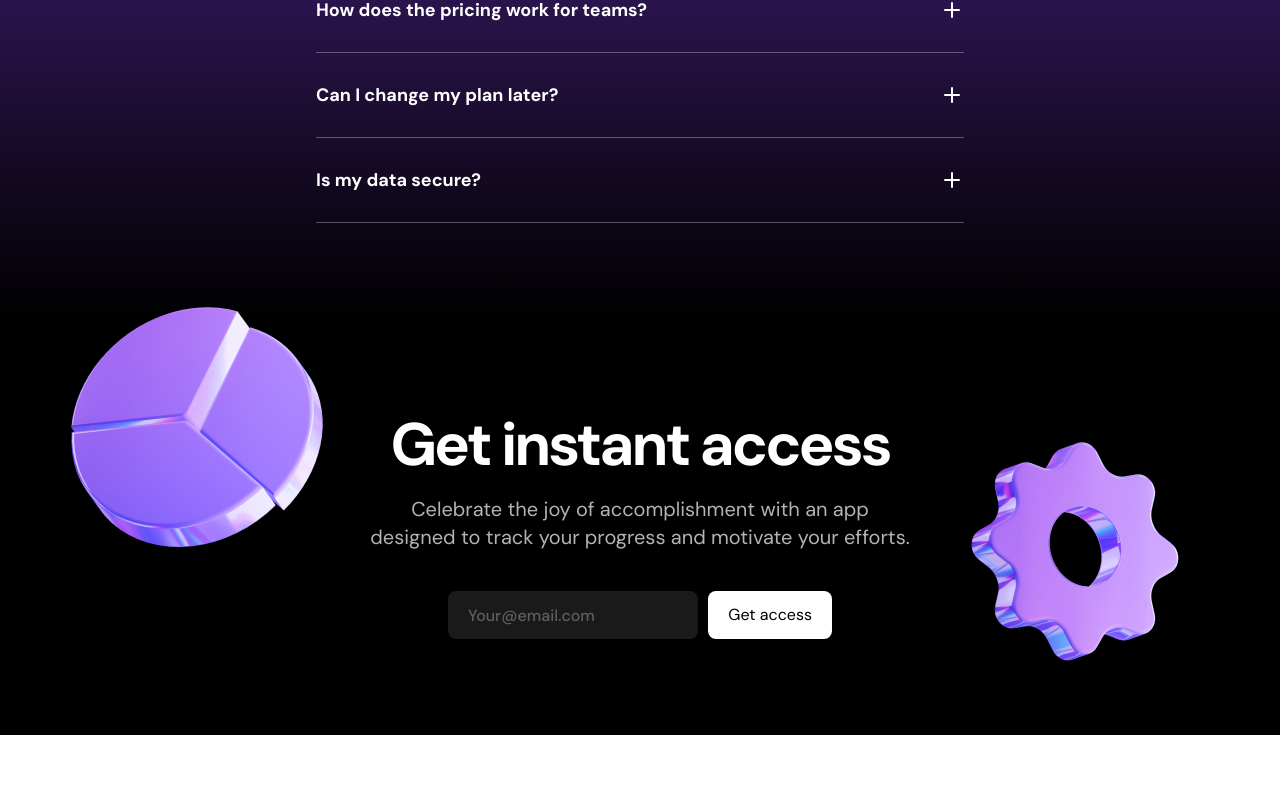
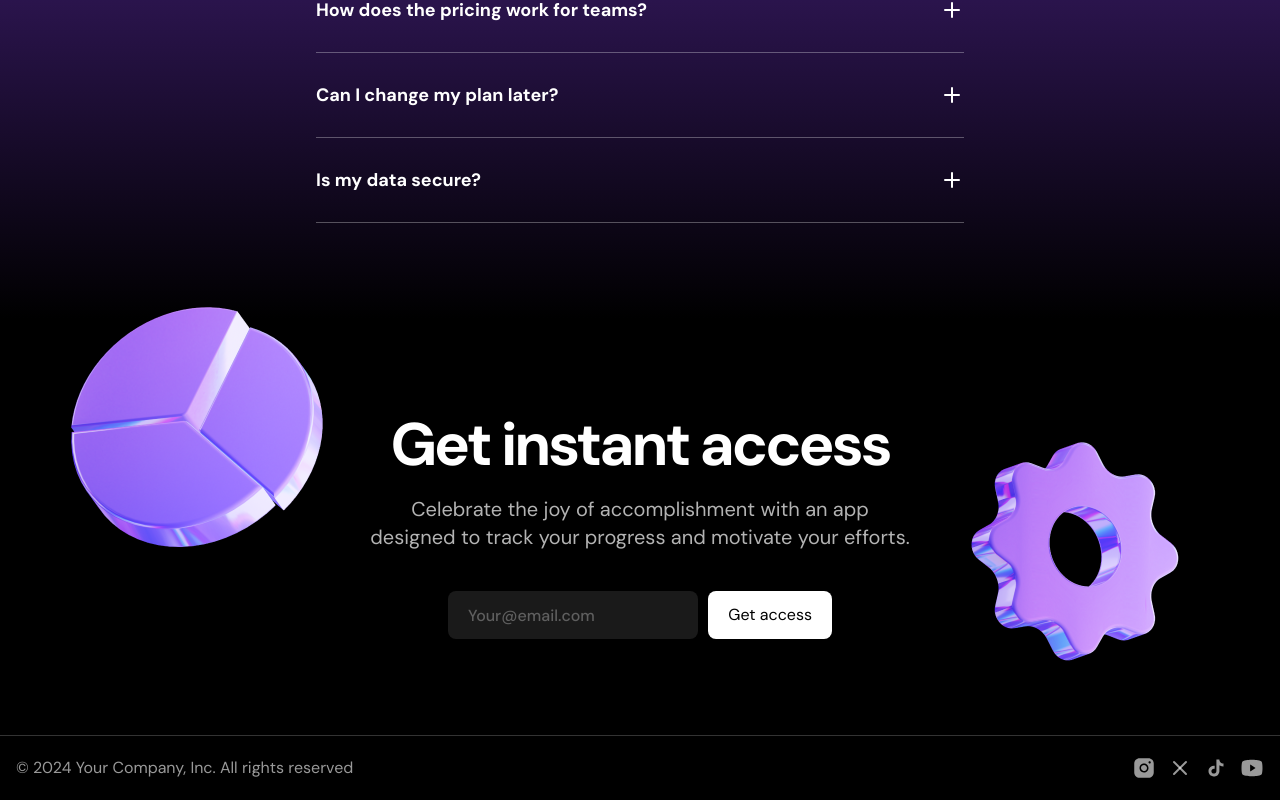
Before and after one commit to JustMikk/SAAS-Website-Landing, a Next.js app: page / in a window 1280 px wide. Shown: the part 3283-4083 px from the top of the page. Before the commit the page ends 4018 px from the top, so only its background shows below. Built offline with nearby package versions, Linux system fonts and the light colour scheme.

Commit message:
Update CallToAction and Footer components

```diff
--- a/src/components/CallToAction.tsx
+++ b/src/components/CallToAction.tsx
@@ -28,7 +28,7 @@
         </div>
         <form className="mt-10 flex flex-col sm:flex-row gap-2.5 mx-auto max-w-sm">
           <input
-            className="h-12 flex-1 px-5 font-medium rounded-lg bg-white/10 text-white placeholder:text-white/30 focus:outline-none focus:ring-2 focus:ring-[#5D2CA8] focus:ring-opacity-50"
+            className="h-12 sm:flex-1 px-5 font-medium rounded-lg bg-white/10 text-white placeholder:text-white/30 focus:outline-none focus:ring-2 focus:ring-[#5D2CA8] focus:ring-opacity-50"
             type="email"
             placeholder="Your@email.com"
           />
--- a/src/components/Footer.tsx
+++ b/src/components/Footer.tsx
@@ -1,3 +1,33 @@
+import React from "react";
+import XIcon from "../assets/icons/x.svg";
+import TiktokIcon from "../assets/icons/tiktok.svg";
+import InstaIcon from "../assets/icons/insta.svg";
+import YoutubeIcon from "../assets/icons/youtube.svg";
+
 export const Footer = () => {
-  return null;
+  return (
+    <footer className="py-5 bg-black text-white/60 border-t border-white/20">
+      <div className="container">
+        <div className="flex flex-col sm:flex-row gap-4 sm:justify-between">
+          <div className="text-center">
+            © 2024 Your Company, Inc. All rights reserved
+          </div>
+          <ul className="flex justify-center gap-3">
+            <li>
+              <InstaIcon />
+            </li>
+            <li>
+              <XIcon />
+            </li>
+            <li>
+              <TiktokIcon />
+            </li>
+            <li>
+              <YoutubeIcon />
+            </li>
+          </ul>
+        </div>
+      </div>
+    </footer>
+  );
 };
```
